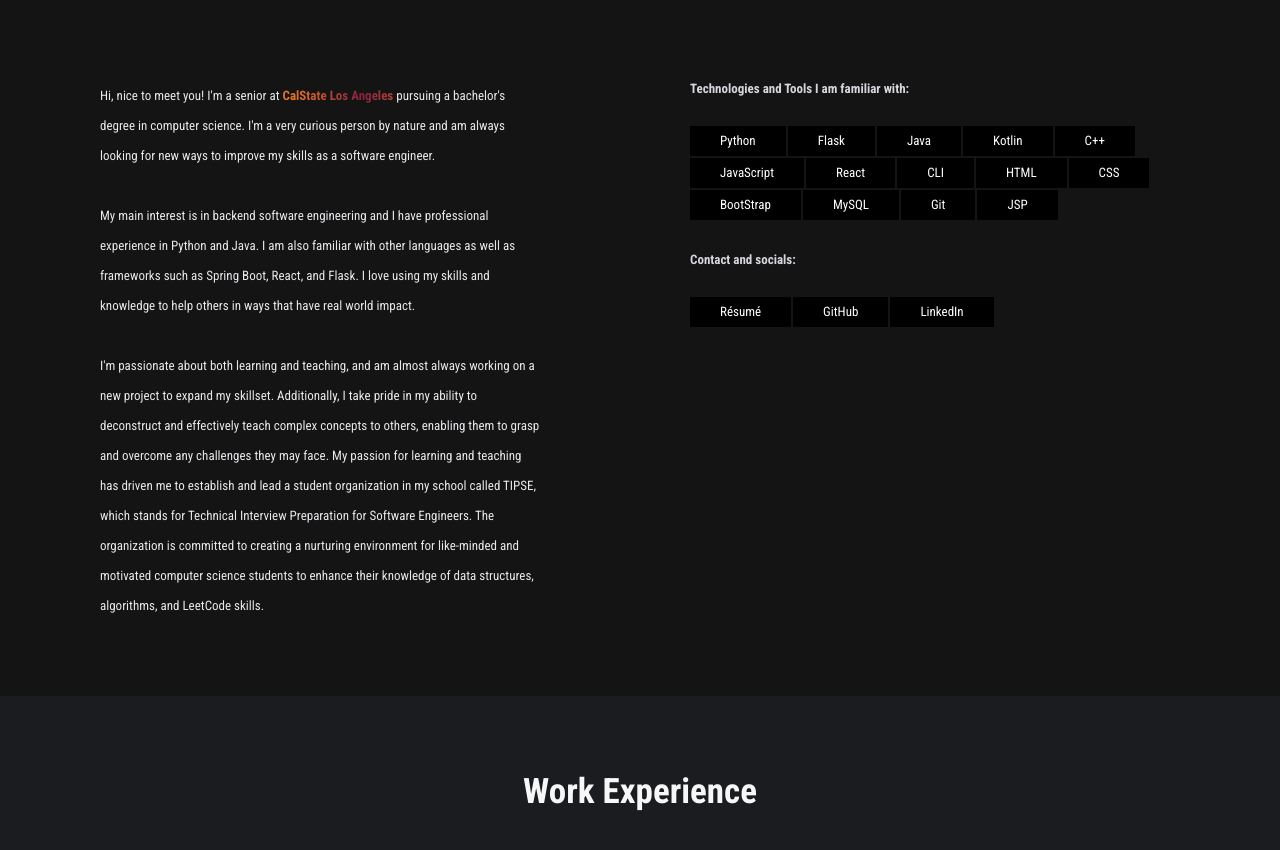
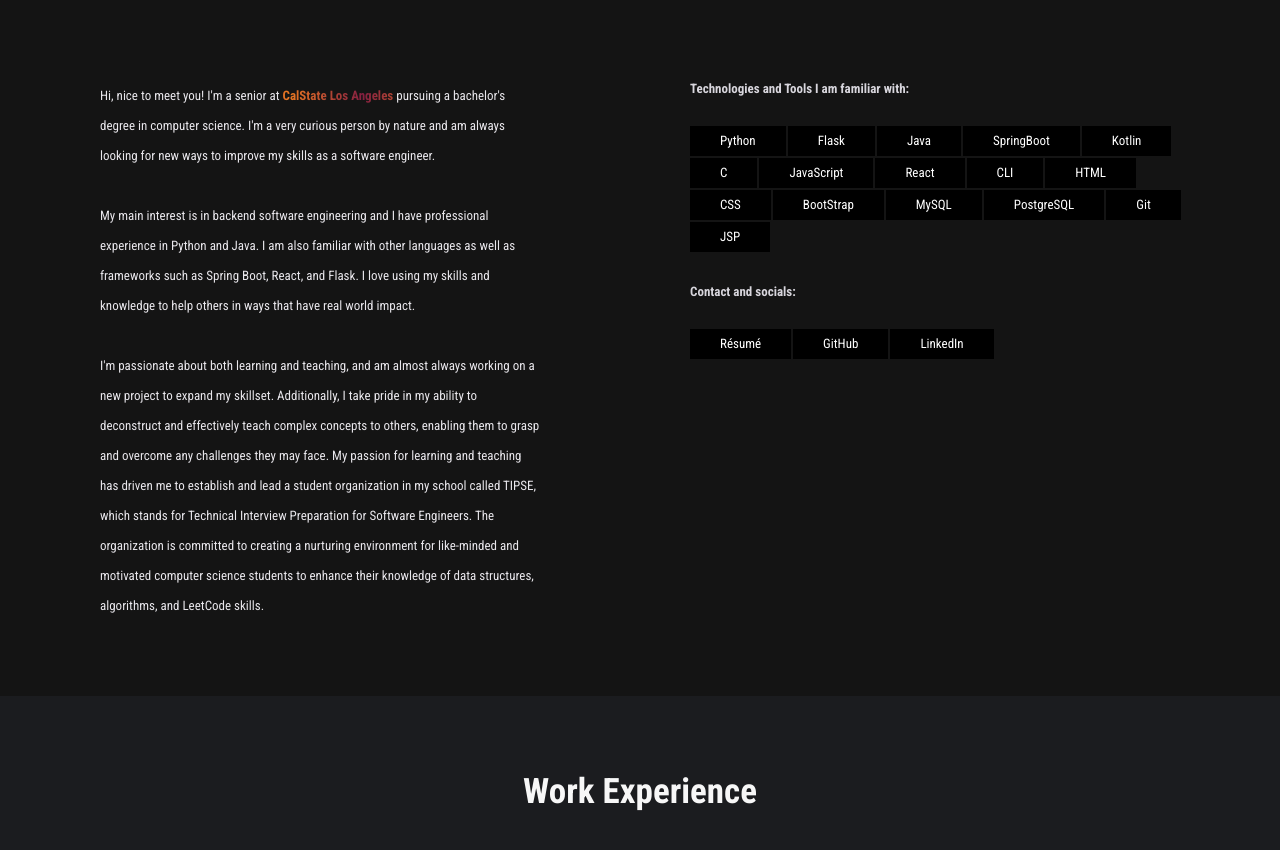
Before and after one commit to bryan-bee/myPortfolio, a React (Create React App) app: page / in a window 1280 px wide. Shown: the part 923-1773 px from the top of the page. Built offline with nearby package versions, Linux system fonts and the light colour scheme; a web font is replaced by a local one.

Commit message:
dark mode

```diff
--- a/src/Pages/Interests/Interests.js
+++ b/src/Pages/Interests/Interests.js
@@ -6,8 +6,8 @@ import Resume from '../../Components/Images/resume.pdf';
 
 function ShowSkills() {
 
-    const s = ['Python', 'Flask', 'Java', 'Kotlin', 'C++', 'JavaScript','React',
-    'CLI', 'HTML', 'CSS', 'BootStrap', 'MySQL', 'Git', 'JSP'];
+    const s = ['Python', 'Flask', 'Java', 'SpringBoot', 'Kotlin', 'C', 'JavaScript','React',
+    'CLI', 'HTML', 'CSS', 'BootStrap', 'MySQL', 'PostgreSQL', 'Git', 'JSP'];
 
     return (
       <div className='interests_items_skills'>
```
Also changed, not shown: 1 other file (tests, documents, lock files or other folders).
